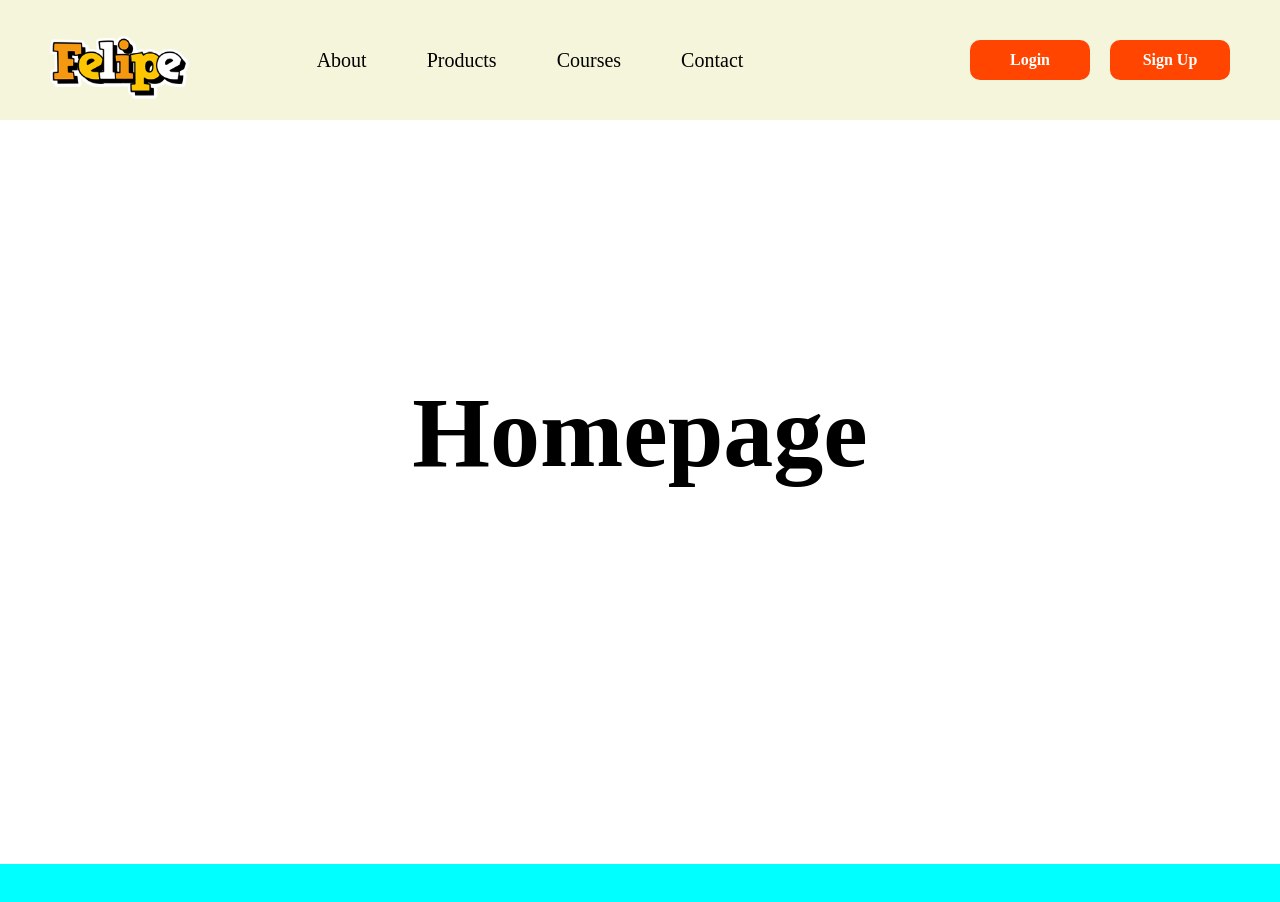
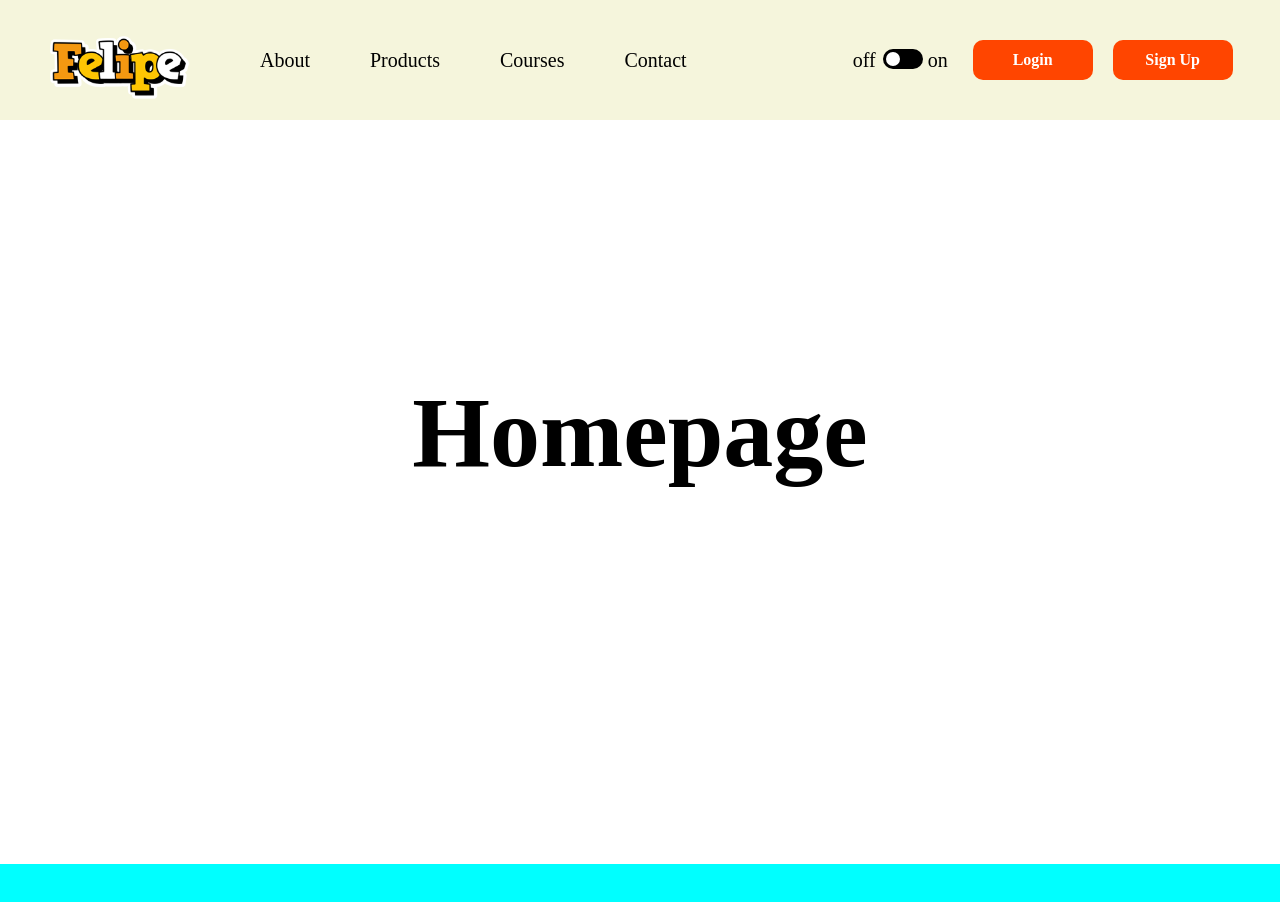
Before and after one commit to feliperosilva/portfolio, a React (Vite) app: page / in a window 1280 px wide. Shown: the top 902 px of the page. Built offline with nearby package versions, Linux system fonts and the light colour scheme.

Commit message:
[UPDATE] Add dark mode to pages

```diff
--- a/src/App.jsx
+++ b/src/App.jsx
@@ -5,7 +5,7 @@ import Contact from "./components/pages/Contact";
 import Courses from "./components/pages/Courses";
 import Products from "./components/pages/Products";
 import Home from "./components/pages/Home";
-import { useEffect } from "react";
+import { useEffect, useState } from "react";
 
 const ScrollToSection = () => {
   const location = useLocation();
@@ -24,17 +24,26 @@ const ScrollToSection = () => {
 };
 
 function App() {
+  const [darkMode, setDarkMode] = useState(() => {
+    return localStorage.getItem('theme') === 'dark';
+  });
+
+  useEffect(() => {
+    document.body.className = darkMode ? 'dark' : '';
+    localStorage.setItem('theme', darkMode ? 'dark' : 'light');
+  }, [darkMode]);
+
   return (
     <div className="App">
       <Router>
         <ScrollToSection />
-        <Navbar />
+        <Navbar darkMode={darkMode} setDarkMode={setDarkMode} />
         <Routes>
-          <Route path="/" element= {<Home />} />
-          <Route path="/about" element= {<About />} />
-          <Route path="/contact" element= {<Contact />} />
-          <Route path="/courses" element= {<Courses />} />
-          <Route path="/products" element= {<Products />} />
+          <Route path="/" element= {<Home darkMode={darkMode} />} />
+          <Route path="/about" element= {<About darkMode={darkMode} />} />
+          <Route path="/contact" element= {<Contact darkMode={darkMode} />} />
+          <Route path="/courses" element= {<Courses darkMode={darkMode} />} />
+          <Route path="/products" element= {<Products darkMode={darkMode} />} />
         </Routes>
       </Router>
 
--- a/src/components/Navbar.jsx
+++ b/src/components/Navbar.jsx
@@ -1,16 +1,16 @@
-import { useState } from 'react';
+import { useState, useEffect } from 'react';
 import { Link } from 'react-router-dom';
 import styles from "../styles/Navbar.module.css";
 import logo from "../assets/Felipe-designstyle-cartoon-m.png"
 
-const Navbar = () => {
+const Navbar = ({ darkMode, setDarkMode }) => {
     const [isOpen, setIsOpen] = useState(false);
 
     const toggleMenu = () => setIsOpen(!isOpen);
-    const closeMenu = () => setIsOpen(false)
+    const closeMenu = () => setIsOpen(false);
 
     return (
-        <nav className={styles.navbar}>
+        <nav className={`${styles.navbar} ${darkMode ? styles.dark : ''}`}>
 
             <Link to="/#home">
                 <img src={logo} alt="logo" className={styles.logo}/>
@@ -18,31 +18,37 @@ const Navbar = () => {
             <div className={styles.hamburger} onClick={toggleMenu}>
                 ☰
             </div>
-            <ul className={`${styles.links} ${isOpen ? styles.menu_open : ''}`}>
+            <ul className={`${styles.links} ${isOpen ? styles.menu_open : ''} ${darkMode ? styles.dark : ''}`}>
                 <li>
-                    <Link to="/#about" className={styles.animated_link} onClick={closeMenu}>About</Link>
+                    <Link to="/#about" className={`${styles.animated_link} ${darkMode ? styles.dark : ''}`} onClick={closeMenu}>About</Link>
                 </li>
                 <li>
-                    <Link to="/#products" className={styles.animated_link} onClick={closeMenu}>Products</Link>
+                    <Link to="/#products" className={`${styles.animated_link} ${darkMode ? styles.dark : ''}`} onClick={closeMenu}>Products</Link>
                 </li>
                 <li>
-                    <Link to="/#courses" className={styles.animated_link} onClick={closeMenu}>Courses</Link>
+                    <Link to="/#courses" className={`${styles.animated_link} ${darkMode ? styles.dark : ''}`} onClick={closeMenu}>Courses</Link>
                 </li>
                 <li>
-                    <Link to="/#contact" className={styles.animated_link} onClick={closeMenu}>Contact</Link>
+                    <Link to="/#contact" className={`${styles.animated_link} ${darkMode ? styles.dark : ''}`} onClick={closeMenu}>Contact</Link>
                 </li>
                 <li>
-                    <button className={styles.button_mobile} onClick={() => alert('You clicked the mobile Login button!')}>
+                    <button className={`${styles.button_mobile} ${darkMode ? styles.dark : ''}`} onClick={() => alert('You clicked the mobile Login button!')}>
                         Login
                     </button>
                 </li>
                 <li>
-                    <button className={styles.button_mobile} onClick={() => alert('You clicked the mobile Sign Up button!')}>
+                    <button className={`${styles.button_mobile} ${darkMode ? styles.dark : ''}`} onClick={() => alert('You clicked the mobile Sign Up button!')}>
                         Sign Up
                     </button>
                 </li>
+                <li>
+                    <label className={`${styles.switch} ${darkMode ? styles.dark : ''}`}>
+                        <input type="checkbox" checked={darkMode} onChange={() => setDarkMode(prev => !prev)} />
+                        <span className={`${styles.slider} ${darkMode ? styles.dark : ''}`}></span>
+                    </label>
+                </li>
             </ul>
-            <div className={styles.nav_buttons}>
+            <div className={`${styles.nav_buttons} ${darkMode ? styles.dark : ''}`}>
                 <button onClick={() => alert('You clicked the Login button!')}>
                     Login
                 </button>
--- a/src/components/pages/Home.jsx
+++ b/src/components/pages/Home.jsx
@@ -1,9 +1,9 @@
-import React from 'react';
+import { useNavigate } from 'react-router-dom';
 import styles from "../../styles/Home.module.css"
-import { useNavigate } from 'react-router-dom';
 
-const Home = () => {
-  const navigate = useNavigate()
+
+const Home = ({ darkMode }) => {
+  const navigate = useNavigate();
 
   return (
     <div>
@@ -11,24 +11,24 @@ const Home = () => {
         <h1 className={styles.big_title}>Homepage</h1>
       </section>
 
-      <section id='about' className={styles.about}>
+      <section id='about' className={`${styles.about} ${darkMode ? styles.dark : ''}`}>
         <h1 className={styles.big_title}>About</h1>
-        <button onClick={() => navigate("/about")} className={styles.page_button}>Go to page</button>
+        <button onClick={() => navigate("/about")} className={`${styles.page_button} ${darkMode ? styles.dark : ''}`}>Go to page</button>
       </section>
 
-      <section id='products' className={styles.products}>
+      <section id='products' className={`${styles.products} ${darkMode ? styles.dark : ''}`}>
         <h1 className={styles.big_title}>Products</h1>
-        <button onClick={() => navigate("/products")} className={styles.page_button}>Go to page</button>
+        <button onClick={() => navigate("/products")} className={`${styles.page_button} ${darkMode ? styles.dark : ''}`}>Go to page</button>
       </section>
 
-      <section id='courses' className={styles.courses}>
+      <section id='courses' className={`${styles.courses} ${darkMode ? styles.dark : ''}`}>
         <h1 className={styles.big_title}>Courses</h1>
-        <button onClick={() => navigate("/courses")} className={styles.page_button}>Go to page</button>
+        <button onClick={() => navigate("/courses")} className={`${styles.page_button} ${darkMode ? styles.dark : ''}`}>Go to page</button>
       </section>
 
-      <section id='contact' className={styles.contact}>
+      <section id='contact' className={`${styles.contact} ${darkMode ? styles.dark : ''}`}>
         <h1 className={styles.big_title}>Contact</h1>
-        <button onClick={() => navigate("/contact")} className={styles.page_button}>Go to page</button>
+        <button onClick={() => navigate("/contact")} className={`${styles.page_button} ${darkMode ? styles.dark : ''}`}>Go to page</button>
       </section>
 
     </div>
--- a/src/index.css
+++ b/src/index.css
@@ -10,6 +10,11 @@ body {
     overflow-x: hidden;
 }
 
+body.dark {
+    background-color: #000000;
+    color: #ffffff;
+}
+
 section {
     min-height: 100vh;
     padding: 2rem;
--- a/src/styles/Home.module.css
+++ b/src/styles/Home.module.css
@@ -9,16 +9,32 @@
     background-color: aqua;
 }
 
+.about.dark {
+    background-color: darkcyan;
+}
+
 .products {
     background-color: red;
+}
+
+.products.dark {
+    background-color: darkgoldenrod;
 }
 
 .courses {
     background-color: greenyellow;
 }
 
+.courses.dark {
+    background-color: darkgreen;
+}
+
 .contact {
     background-color: yellow;
+}
+
+.contact.dark {
+    background-color: darkkhaki;
 }
 
 .big_title {
@@ -37,6 +53,11 @@
     cursor: pointer;
 }
 
+.page_button.dark {
+    background-color: white;
+    color: black;
+}
+
 @media (max-width: 767px) {
     .big_title {
         font-size: 40px;
--- a/src/styles/Navbar.module.css
+++ b/src/styles/Navbar.module.css
@@ -9,6 +9,10 @@
     width: 100%;
     position: fixed;
     top: 0;
+}
+
+.navbar.dark {
+    background-color: darkred;
 }
 
 .logo {
@@ -47,7 +51,15 @@
     display: inline-block;
 }
 
+.links.dark a {
+    color: white;
+}
+
 .links a:hover {
+    font-weight: bold;
+}
+
+.links.dark a:hover {
     font-weight: bold;
 }
 
@@ -60,6 +72,10 @@
     bottom: 0;
     background-color: black;
     transition: width 0.3s ease-in-out;
+}
+
+.animated_link.dark::after {
+    background-color: white;
 }
 
 .animated_link:hover::after {
@@ -88,6 +104,11 @@
     z-index: 1;
 }
 
+.nav_buttons.dark button{
+    background-color: lightsalmon;
+    color: black;
+}
+
 .nav_buttons button::before {
     content: "";
     position: absolute;
@@ -102,6 +123,80 @@
 
 .nav_buttons button:hover::before {
     left: 0;
+}
+
+.nav_buttons.dark button::before {
+    background-color: beige;
+}
+
+.switch {
+    position: relative;
+    display: inline-block;
+    width: 40px;
+    height: 20px;
+    margin-left: 1rem;
+}
+
+.switch input {
+    opacity: 0;
+    width: 0;
+    height: 0;
+}
+
+.switch::before {
+    content: 'off';
+    color: black;
+    left: -30px;
+    position: absolute;
+
+}
+
+.switch.dark::before {
+    color: white;
+
+}
+
+.switch::after {
+    content: 'on';
+    color: black;
+    right: -25px;
+    position: absolute;
+
+}
+
+.switch.dark::after {
+    color: white;
+
+}
+
+.slider {
+    position: absolute;
+    cursor: pointer;
+    inset: 0;
+    background-color: black;
+    border-radius: 34px;
+    transition: .4s;
+}
+
+.slider:before {
+    position: absolute;
+    content: "";
+    height: 14px;
+    width: 14px;
+    left: 3px;
+    bottom: 3px;
+    background-color: white;
+    border-radius: 50%;
+    transition: .4s;
+}
+
+input:checked + .slider {
+    background-color: white;
+}
+
+input:checked + .slider:before {
+    transform: translateX(20px);
+    background-color: black;
 }
 
 @media (max-width: 767px) {
@@ -142,6 +237,11 @@
         box-sizing: border-box;
     }
 
+    .links.dark {
+        background-color: darkred;
+        border-top: 1px solid white;
+    }
+
     .links.menu_open, .button_mobile {
         display: flex;
     }
@@ -160,6 +260,11 @@
         font-size: 16px;
     }
 
+    .button_mobile.dark {
+        background-color: lightsalmon;
+        color: black;
+    }
+
     .links {
         flex-direction: column;
     }
```
